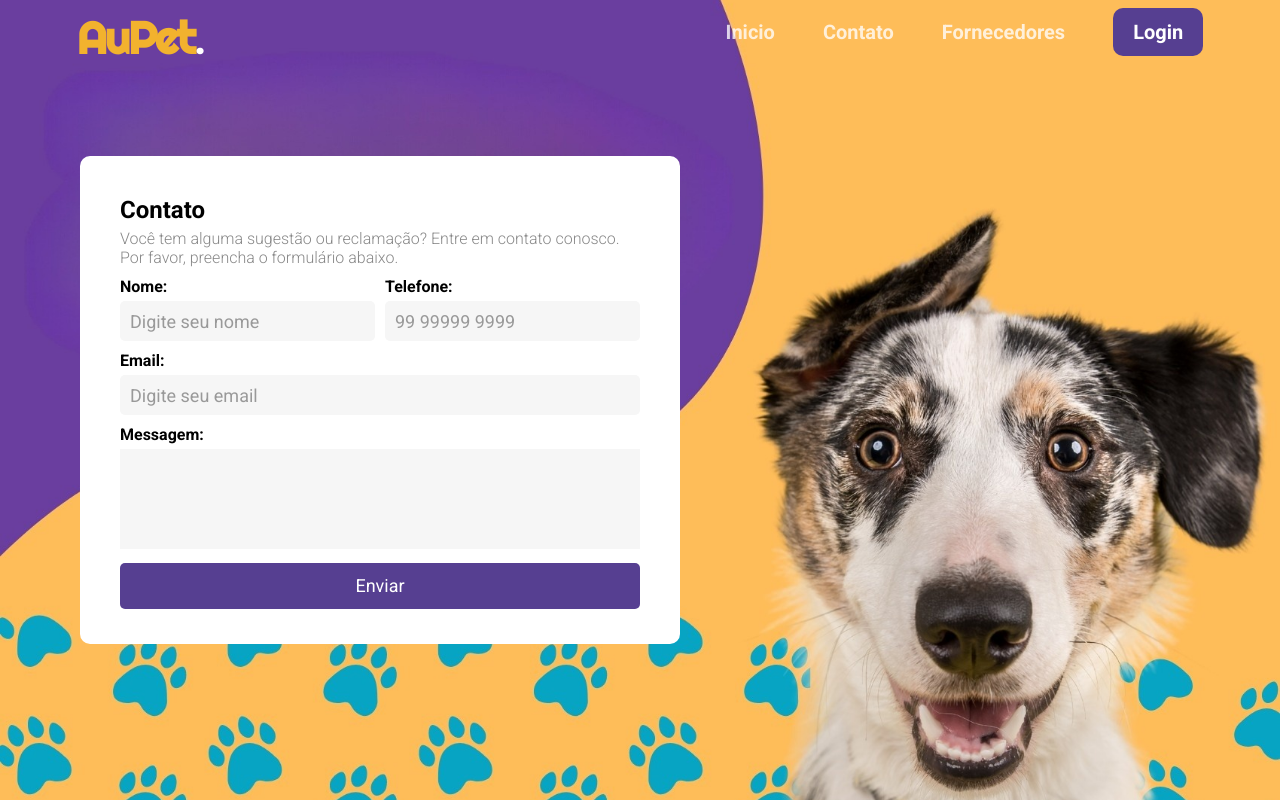
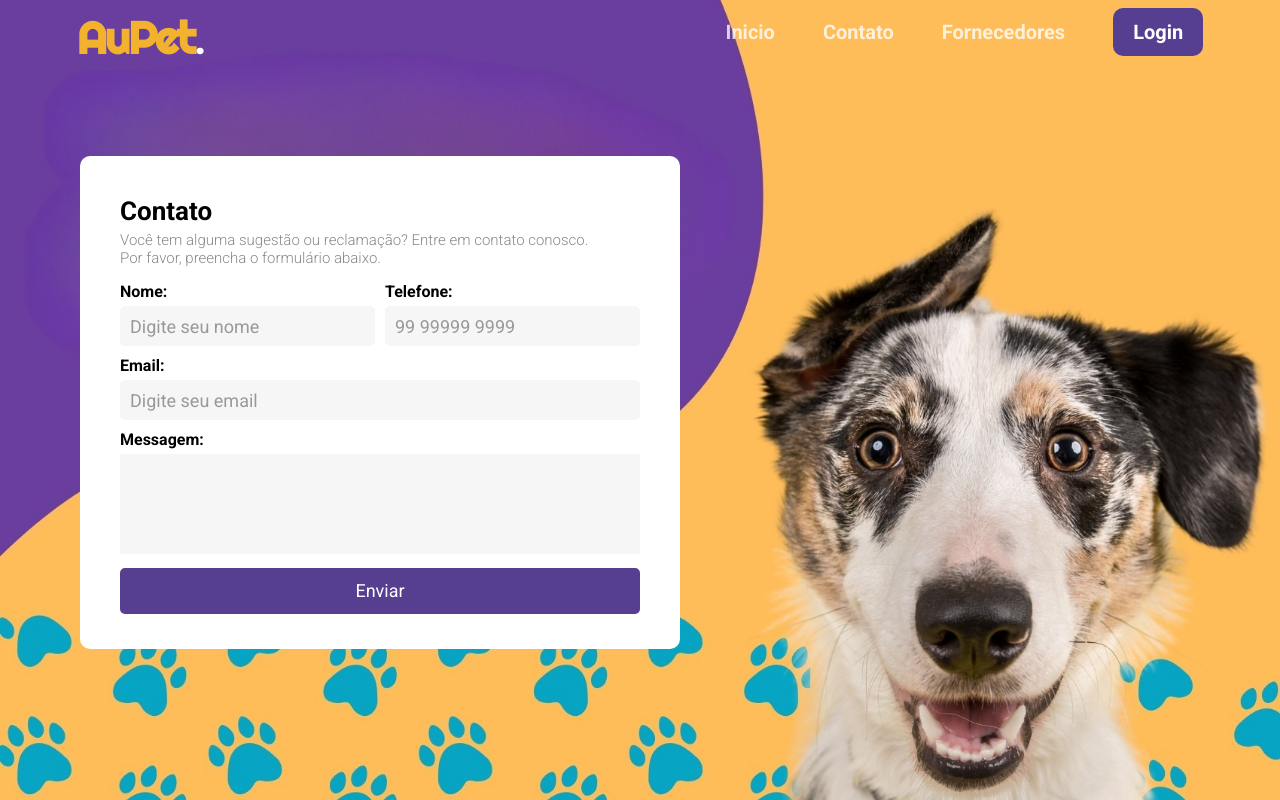
Before and after one commit to lucianamcedro/fornecedores-pet, a PHP site: page /contato.php in a window 1280 px wide. Run offline with PHP 8.4, Linux system fonts and the light colour scheme; some libraries are stand-ins or nearby versions.

Commit message:
ajuste style contato

```diff
--- a/css/contato.css
+++ b/css/contato.css
@@ -1,5 +1,6 @@
 @import url("https://fonts.googleapis.com/css2?family=Roboto:ital,wght@0,300;0,400;0,700;0,900;1,900&display=swap");
 @import url("https://fonts.googleapis.com/css?family=Righteous&display=swap");
+
 * {
   margin: 0;
   padding: 0;
@@ -11,8 +12,9 @@
   list-style: none;
   text-decoration: none;
 }
+
 :root {
-    --roxo: rgba(86,63,145,255);
+  --roxo: rgba(86, 63, 145, 255);
   --yellow: #f2b22e;
 }
 
@@ -27,7 +29,7 @@
 }
 
 
-  .body{
+.body {
   background-color: var(--roxo);
 }
 
@@ -73,7 +75,7 @@
   height: 40px;
 }
 
-  .container-contact textarea{
+.container-contact textarea {
   background-color: #f6f6f6;
   height: 30px;
   width: calc(100%);
@@ -192,19 +194,20 @@
 
 .contact-info,
 .form-instructions {
-  font-size: 16px;
+  font-size: 15px;
   color: #888;
   font-weight: 300;
 }
 
 .title-contact {
-  font-size: 24px;
+  font-size: 26px;
   padding-bottom: 5px;
 }
 
 .container-infos {
-  padding-bottom: 10px;
+  padding-bottom: 15px;
 }
+
 @media screen and (max-width: 700px) {
   .modal-content {
     width: 90%;
```
Lines whose indentation alone changed are shown as unchanged.
